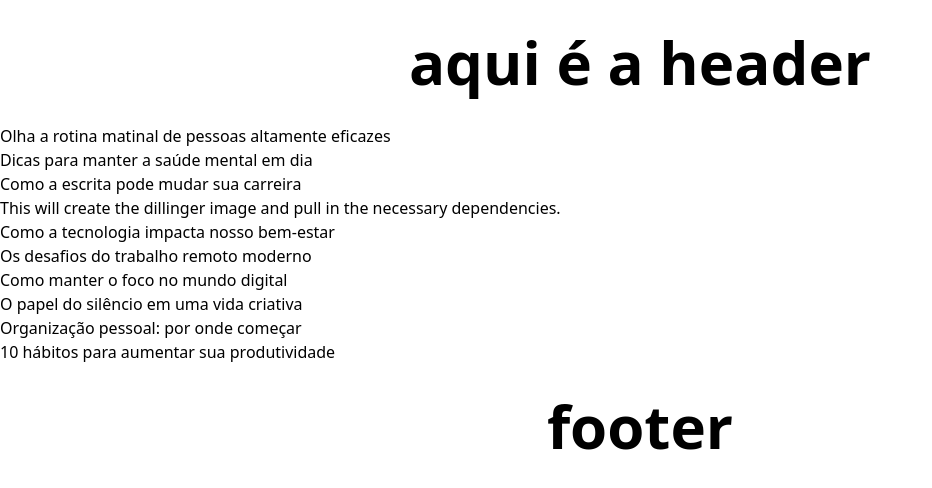
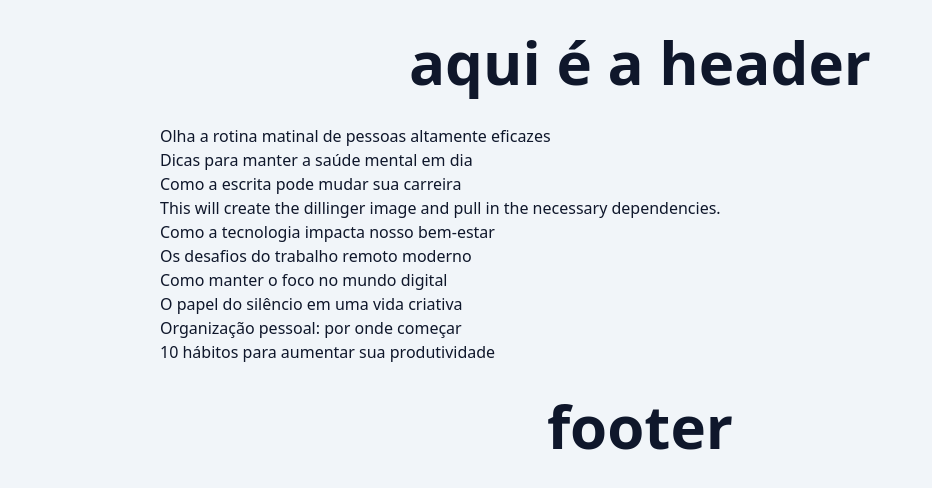
Before and after one commit to vinny7x/next-blog, a Next.js app: page / in a window 1280 px wide. Shown: the top 488 px of the page, without its empty margins (0-932 px from the left). Built offline with nearby package versions, Linux system fonts and the light colour scheme.

Commit message:
✨ feat: componente Container e função de atraso desativada

```diff
--- a/src/app/page.tsx
+++ b/src/app/page.tsx
@@ -1,10 +1,11 @@
+import { Container } from "@/components/Container";
 import { PostsList } from "@/components/PostsList";
 import { SpinLoader } from "@/components/SpinLoader";
 import { Suspense } from "react";
 
 export default async function HomePage() {
     return (
-        <div>
+        <Container>
             <header>
                 <h1 className="text-6xl font-bold py-8 text-center">aqui é a header</h1>
             </header>
@@ -13,8 +14,6 @@
             </Suspense>
             <footer>
                 <p className="text-6xl font-bold py-8 text-center">footer</p>
-            </footer>
-        </div>
-
+            </footer></Container>
     );
 }
--- /dev/null
+++ b/src/components/Container/index.tsx
@@ -0,0 +1,20 @@
+import clsx from "clsx"
+import React from "react"
+
+type ContainerProps = {
+    children: React.ReactNode
+}
+export function Container({ children }: ContainerProps) {
+    return (
+        <div className={clsx(
+            'text-slate-900 bg-slate-100',
+            'min-h-screen',
+        )}>
+            <div className={clsx(
+                'max-w-screen-lg mx-auto px-8'
+            )}>
+                {children}
+            </div>
+        </div>
+    )
+}
--- a/src/components/Header/index.tsx
+++ b/src/components/Header/index.tsx
@@ -1,14 +1,14 @@
-'use client'
-import clsx from "clsx";
+// 'use client'
+// import clsx from "clsx";
 
-export function Header(){
-    return (
-        <h1 className={clsx(
-                'text-blue-300',
-                'transform',
-                '',
-                'text-4xl',
-                'hover:bg-red-400',
-            )}>oi</h1>
-    )
-}
+// export function Header() {
+//     return (
+//         <h1 className={clsx(
+//             'text-blue-300',
+//             'transform',
+//             '',
+//             'text-4xl',
+//             'hover:bg-red-400',
+//         )}>oi</h1>
+//     )
+// }
--- a/src/repositories/post/json-post-repository.ts
+++ b/src/repositories/post/json-post-repository.ts
@@ -11,7 +11,7 @@
   'seed',
   'posts.json',
 );
-const SIMULATE_WAIT_IN_MS = 5000;
+const SIMULATE_WAIT_IN_MS = 0;
 
 export class JsonPostRepository implements PostRepository {
   private async simulateWait() {
```
